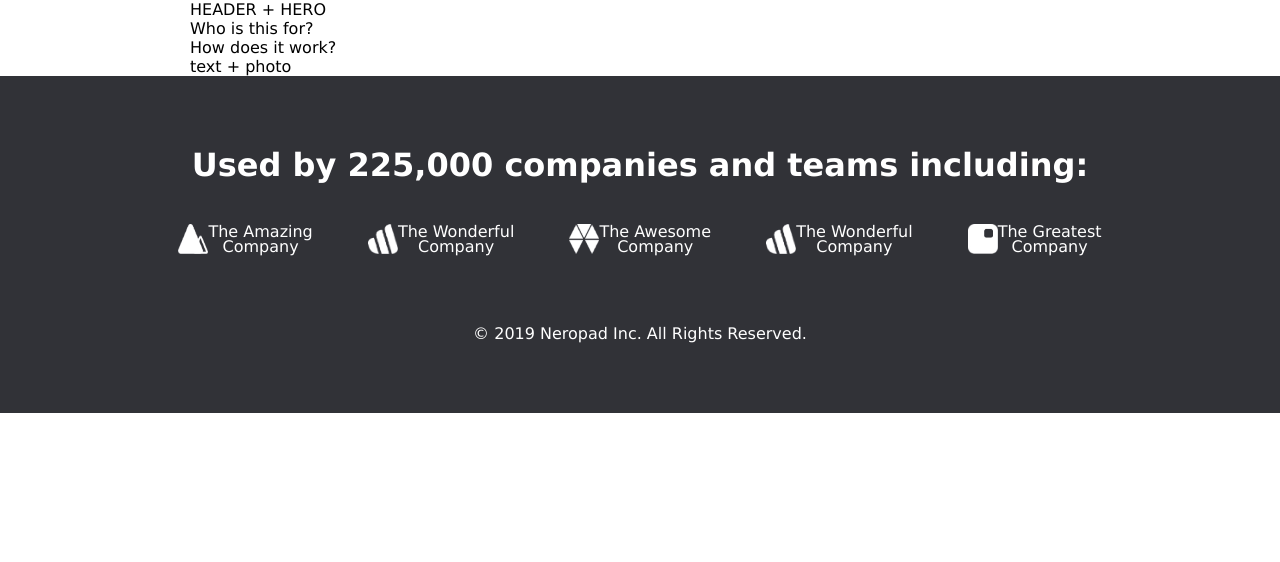
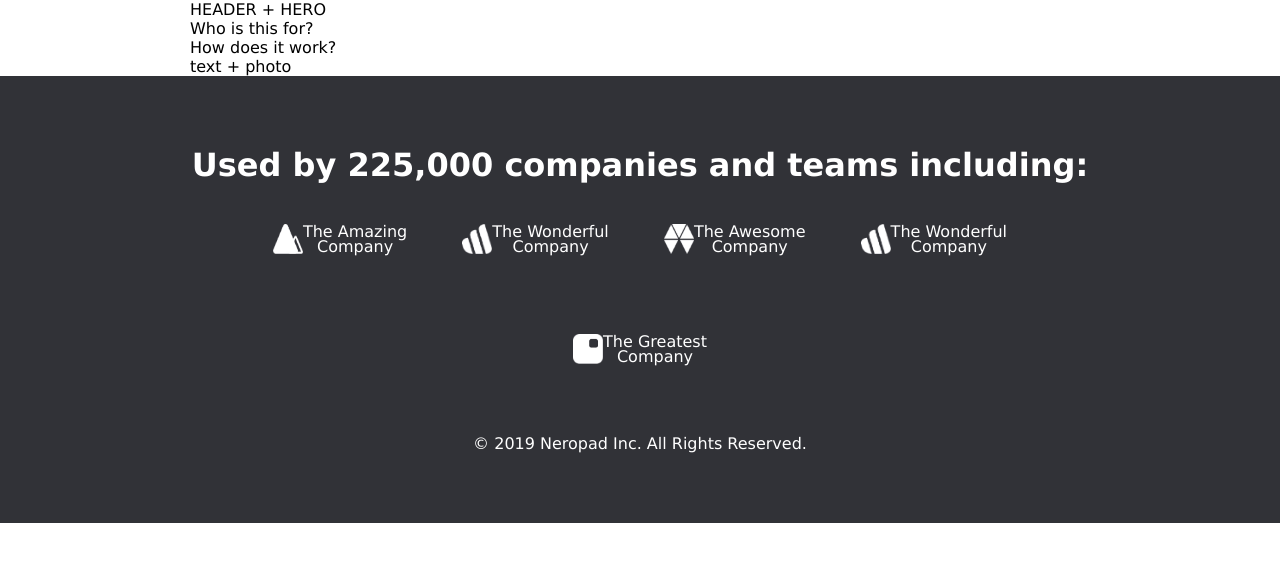
Before and after one commit to belauzas/18-portfolio-teamwork, a plain HTML site: page index.html in a window 1280 px wide. Drawn offline with Linux system fonts and the light colour scheme.

Commit message:
#3 Footer fix background

```diff
--- a/index.html
+++ b/index.html
@@ -33,34 +33,33 @@
         </div>
     </div>
     <!-- FOOTER -->
-    <div class="container">
-        <div class="bg-black" >
-            <div class="row">
-                <div class="footer">
-                    <h1>
-                        Used by 225,000 companies and teams including:
-                    </h1>
-                    <div class="companies">
+    <div class="container bg-black">
+        <div class="row">
+            <div class="footer">
+                <h1>Used by 225,000 companies and teams including:</h1>
+                <div class="companies">
                     <div class="company">
-                            <img class="logos" src="img/footer/1.png" alt="The amazing company"><p>The Amazing<br> Company</p>
+                        <img class="logos" src="img/footer/1.png" alt="The amazing company">
+                        <p>The Amazing<br>Company</p>
                     </div>
                     <div class="company">
-                        <img class="logos" src="img/footer/2.png" alt="The wonderful company" ><p>The Wonderful<br> Company</p>
+                        <img class="logos" src="img/footer/2.png" alt="The wonderful company" >
+                        <p>The Wonderful<br>Company</p>
                     </div>
                     <div class="company">
-                        <img class="logos" src="img/footer/3.png" alt="The awesome company"><p>The Awesome<br> Company</p>
+                        <img class="logos" src="img/footer/3.png" alt="The awesome company">
+                        <p>The Awesome<br>Company</p>
                     </div>
                     <div class="company">
-                        <img class="logos" src="img/footer/2.png" alt="The wonderful company" ><p>The Wonderful<br> Company</p>
+                        <img class="logos" src="img/footer/2.png" alt="The wonderful company" >
+                        <p>The Wonderful<br>Company</p>
                     </div>
                     <div class="company">
-                        <img class="logos" src="img/footer/4.png" alt="The greatest company"><p>The Greatest<br> Company</p>
-                    </div>
-                    </div>
-                    <div style="margin:30px 0 70px">
-                            © 2019 Neropad Inc. All Rights Reserved.
+                        <img class="logos" src="img/footer/4.png" alt="The greatest company">
+                        <p>The Greatest<br>Company</p>
                     </div>
                 </div>
+                <div style="margin:30px 0 70px">© 2019 Neropad Inc. All Rights Reserved.</div>
             </div>
         </div>
     </div>
```
